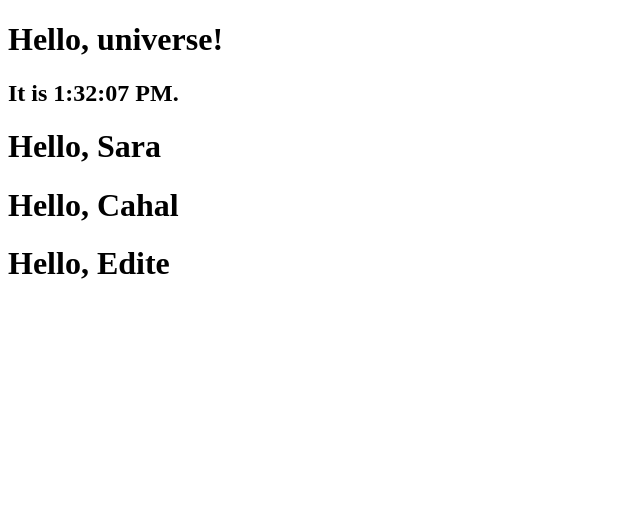
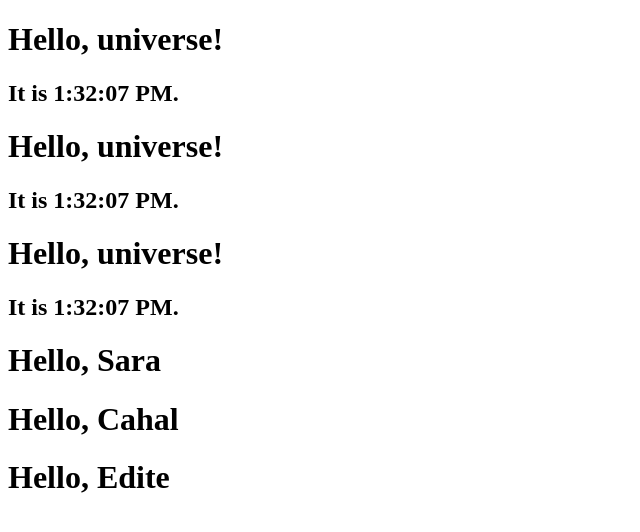
Before and after one commit to GyuhyeokYi/my-react-app, a React (Create React App) app: page / in a window 1280 px wide. Shown: the top 532 px of the page, without its empty margins (0-640 px from the left). Built offline with nearby package versions, Linux system fonts and the light colour scheme.

Commit message:
FormattedDate 적용

```diff
--- a/src/components/Clock.jsx
+++ b/src/components/Clock.jsx
@@ -1,4 +1,5 @@
 import React from 'react';
+import FormattedDate from './FormattedDate';
 
 class Clock extends React.Component {
     constructor(props) {
@@ -27,7 +28,8 @@
         return (
             <div>
                 <h1>Hello, universe!</h1>
-                <h2>It is { this.state.date.toLocaleTimeString() }.</h2>
+                <FormattedDate date={this.state.date}/>
+                {/* <h2>It is { this.state.date.toLocaleTimeString() }.</h2> */}
             </div>
         );
     }
--- /dev/null
+++ b/src/components/FormattedDate.jsx
@@ -0,0 +1,5 @@
+function FormattedDate(props) {
+    return <h2>It is {props.date.toLocaleTimeString()}.</h2>;
+}
+
+export default FormattedDate;
--- a/src/index.js
+++ b/src/index.js
@@ -57,3 +57,18 @@
   <Clock/>,
   document.getElementById('root')
 )
+
+function App() {
+  return (
+    <div>
+      <Clock/>
+      <Clock/>
+      <Clock/>
+    </div>
+  );
+}
+
+ReactDOM.render(
+  <App/>
+  , document.getElementById('root')
+);
```
